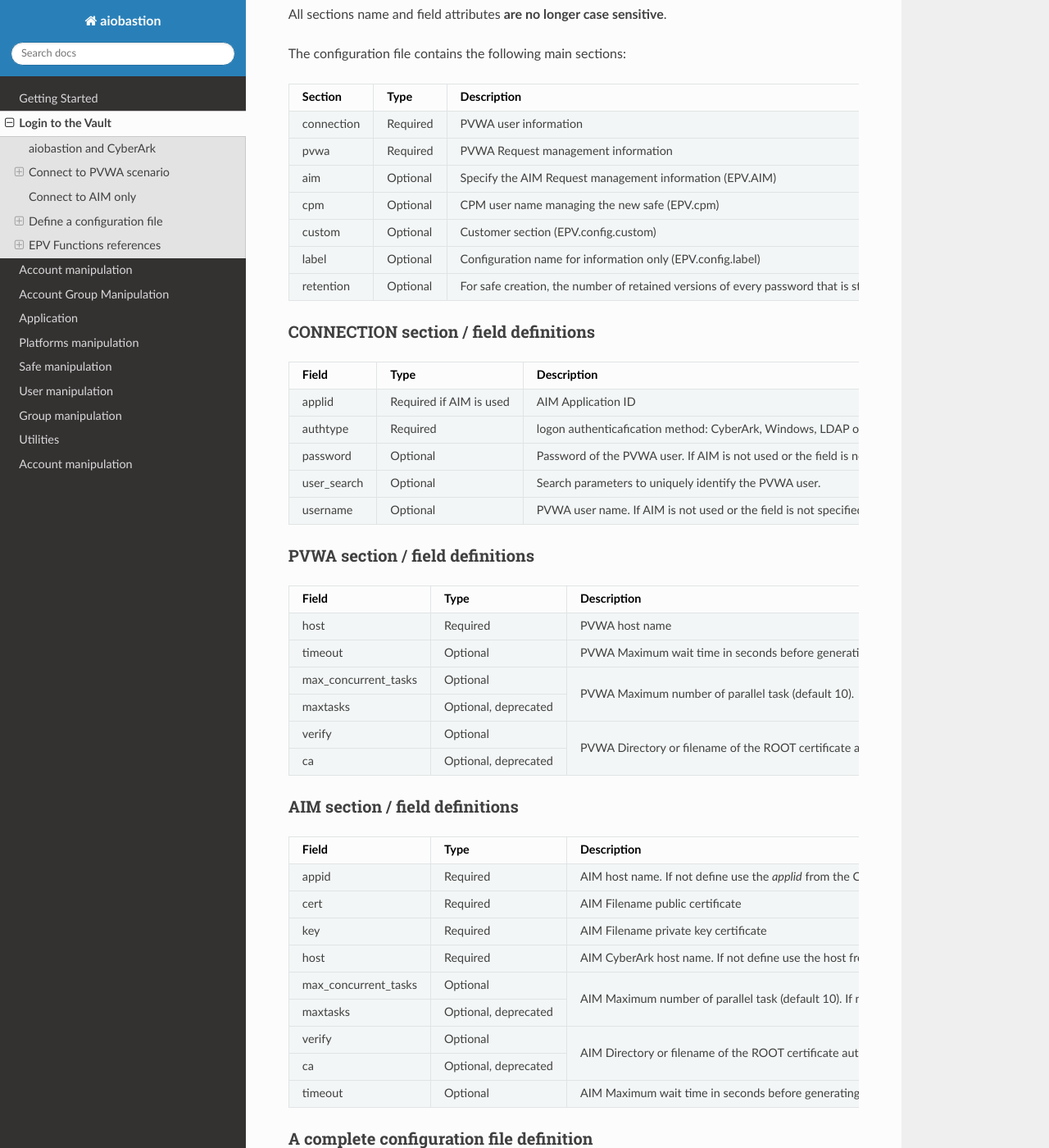
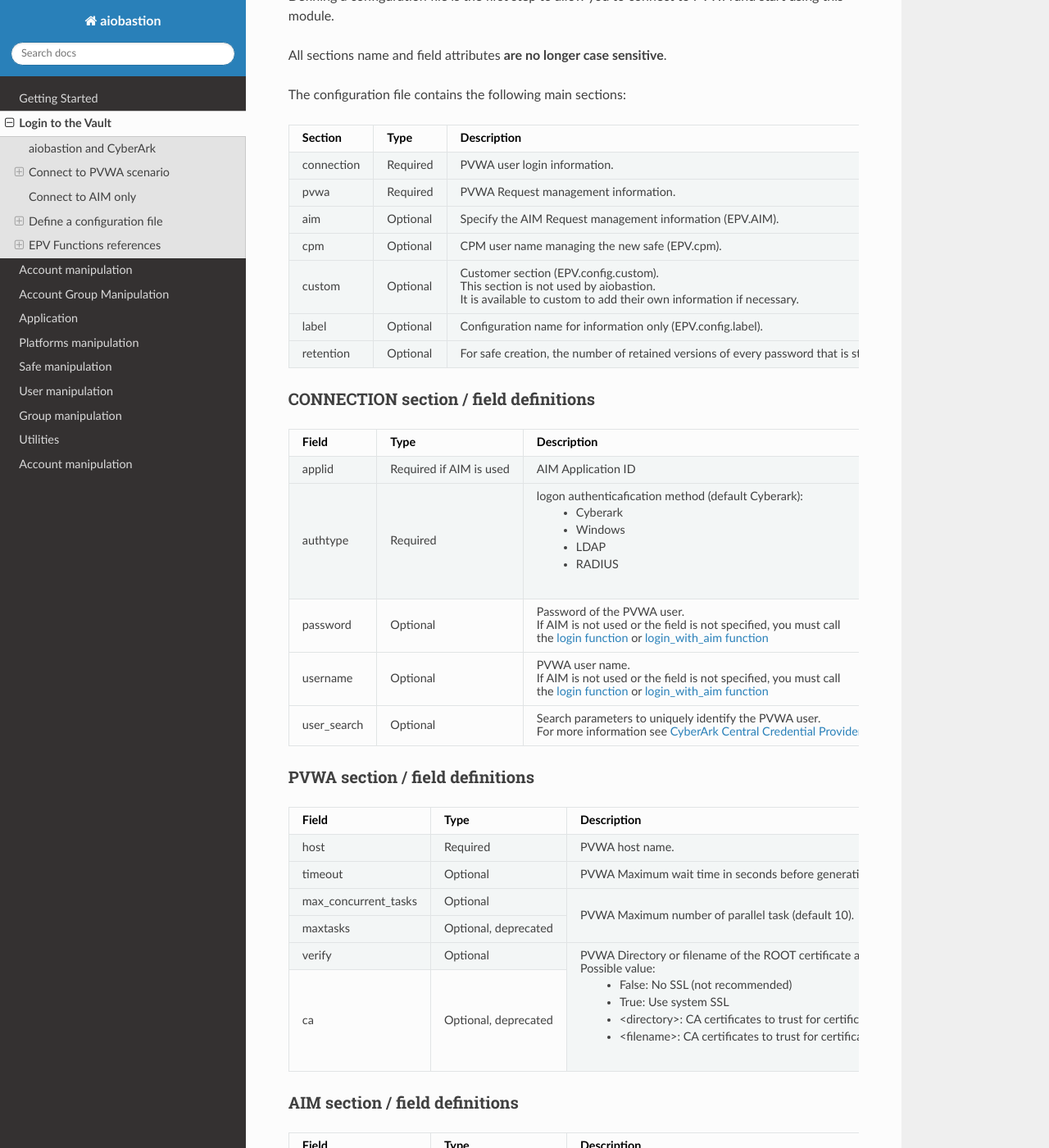
Before and after one commit to safepost/aiobastion, a Sphinx documentation site: the page built from docs/login.rst, in a window 1280 px wide and 1400 px high, scrolled down 7799 px. Shown: the whole window at 82% size. Built offline with Sphinx 7.4.7 and the Read the Docs theme 2.0.0, drawn with Linux system fonts in a browser that asks for light colours; some of the changed text lies outside the part shown.

Commit message:
login doc - easier to read

```diff
--- a/docs/login.rst
+++ b/docs/login.rst
@@ -157,7 +157,7 @@ You can use the `Serialization tools`_ to extract the EPV serialization at any t
         # PVWA serialization definition, you may specify the following information
         pvwa_config = {
             "api_host": "pvwa.mycompany.com",           # (required) API host (eg the PVWA host)
-            "authtype": "LDAP",                         # (optional) Defaults is Cyberark. Acceptable values : Cyberark, Windows, LDAP or Radius
+            "authtype": "LDAP",                         # (optional) Defaults is Cyberark. Acceptable values : Cyberark, Windows, LDAP or RADIUS
             "cpm": "PasswordManager",                   # (optional) CPM to assign to safes, default = "" (no CPM)
             "max_concurrent_tasks": 10,                 # (optional) Maximum number of parallel task (default 10)
             "retention": 10,                            # (optional) Days of retention for objects in safe, default = 10
@@ -230,7 +230,7 @@ For demonstration purpose, AIM serialization is not define here. Otherwise refer
         # PVWA serialization definition, you may specify the following information
         pvwa_config = {
             "api_host": "pvwa.mycompany.com",           # (required) API host (eg the PVWA host)
-            "authtype": "LDAP",                         # (optional) Defaults is Cyberark. Acceptable values : Cyberark, Windows, LDAP or Radius
+            "authtype": "LDAP",                         # (optional) Defaults is Cyberark. Acceptable values : Cyberark, Windows, LDAP or RADIUS
             "cpm": "PasswordManager",                   # (optional) CPM to assign to safes, default = "" (no CPM)
             "max_concurrent_tasks": 10,                 # (optional) Maximum number of parallel task (default 10)
             "retention": 10,                            # (optional) Days of retention for objects in safe, default = 10
@@ -300,7 +300,7 @@ If you need to authenticate with RADIUS challenge / response mode, you need to c
 
     async async def initialize_pvwa():
         pvwa_host = "pvwa.mycompany.com"
-        authtype = "Radius"
+        authtype = "RADIUS"
         username = "PVWAUSER001"
         password = getpass.getpass()
 
@@ -406,19 +409,23 @@ The configuration file contains the following main sections:
 +---------------+-----------+----------------------------------------------------------------------------------------------------------------------+
 | Section       | Type      | Description                                                                                                          +
 +===============+===========+======================================================================================================================+
-| connection    | Required  | PVWA user information                                                                                                +
+| connection    | Required  | PVWA user login information.                                                                                         +
 +---------------+-----------+----------------------------------------------------------------------------------------------------------------------+
-| pvwa          | Required  | PVWA Request management information                                                                                  +
+| pvwa          | Required  | PVWA Request management information.                                                                                 +
 +---------------+-----------+----------------------------------------------------------------------------------------------------------------------+
-| aim           | Optional  | Specify the AIM Request management information (EPV.AIM)                                                             +
+| aim           | Optional  | Specify the AIM Request management information (EPV.AIM).                                                            +
 +---------------+-----------+----------------------------------------------------------------------------------------------------------------------+
-| cpm           | Optional  | CPM user name managing the new safe (EPV.cpm)                                                                        +
+| cpm           | Optional  | CPM user name managing the new safe (EPV.cpm).                                                                       +
 +---------------+-----------+----------------------------------------------------------------------------------------------------------------------+
-| custom        | Optional  | Customer section (EPV.config.custom)                                                                                 +
+| custom        | Optional  | Customer section (EPV.config.custom).                                                                                +
+|               |           |                                                                                                                      +
+|               |           | This section is not used by aiobastion.                                                                              +
+|               |           |                                                                                                                      +
+|               |           | It is available to custom to add their own information if necessary.                                                 +
 +---------------+-----------+----------------------------------------------------------------------------------------------------------------------+
-| label         | Optional  | Configuration name for information only (EPV.config.label)                                                           +
+| label         | Optional  | Configuration name for information only (EPV.config.label).                                                          +
 +---------------+-----------+----------------------------------------------------------------------------------------------------------------------+
-| retention     | Optional  | For safe creation, the number of retained versions of every password that is stored in the Safe. (EPV.retention)     +
+| retention     | Optional  | For safe creation, the number of retained versions of every password that is stored in the Safe (EPV.retention).     +
 +---------------+-----------+----------------------------------------------------------------------------------------------------------------------+
 
 CONNECTION section / field definitions
@@ -428,17 +435,28 @@ CONNECTION section / field definitions
 +===============+=========================+===================================================================================================+
 | applid        | Required if AIM is used | AIM Application ID                                                                                +
 +---------------+-------------------------+---------------------------------------------------------------------------------------------------+
-| authtype      | Required                | logon authenticafication method: CyberArk, Windows, LDAP or Radius (default cyberark)             +
+| authtype      | Required                | logon authenticafication method (default Cyberark):                                               +
+|               |                         |                                                                                                   +
+|               |                         |  - Cyberark                                                                                       +
+|               |                         |  - Windows                                                                                        +
+|               |                         |  - LDAP                                                                                           +
+|               |                         |  - RADIUS                                                                                         +
 +---------------+-------------------------+---------------------------------------------------------------------------------------------------+
 | password      | Optional                | Password of the PVWA user.                                                                        +
-|               |                         | If AIM is not used or the field is not specified, you must call the you must call                 +
+|               |                         |                                                                                                   +
+|               |                         | If AIM is not used or the field is not specified, you must call                                   +
+|               |                         |                                                                                                   +
+|               |                         | the `login function`_ or `login_with_aim function`_                                               +
++---------------+-------------------------+---------------------------------------------------------------------------------------------------+
+| username      | Optional                | PVWA user name.                                                                                   +
+|               |                         |                                                                                                   +
+|               |                         | If AIM is not used or the field is not specified, you must call                                   +
+|               |                         |                                                                                                   +
 |               |                         | the `login function`_ or `login_with_aim function`_                                               +
 +---------------+-------------------------+---------------------------------------------------------------------------------------------------+
 | user_search   | Optional                | Search parameters to uniquely identify the PVWA user.                                             +
-+---------------+-------------------------+---------------------------------------------------------------------------------------------------+
-| username      | Optional                | PVWA user name.                                                                                   +
-|               |                         | If AIM is not used or the field is not specified, you must call the you must call                 +
-|               |                         | the `login function`_ or `login_with_aim function`_                                               +
+|               |                         |                                                                                                   +
+|               |                         | For more information see `CyberArk Central Credential Provider - REST web service`_.              +
 +---------------+-------------------------+---------------------------------------------------------------------------------------------------+
 
 PVWA section / field definitions
@@ -446,7 +464,7 @@ PVWA section / field definitions
 +----------------------+-------------------------+--------------------------------------------------------------------------------------------+
 | Field                | Type                    | Description                                                                                +
 +======================+=========================+============================================================================================+
-| host                 | Required                | PVWA host name                                                                             +
+| host                 | Required                | PVWA host name.                                                                            +
 +----------------------+-------------------------+--------------------------------------------------------------------------------------------+
 | timeout              | Optional                | PVWA Maximum wait time in seconds before generating a timeout (default 30 seconds).        +
 +----------------------+-------------------------+--------------------------------------------------------------------------------------------+
@@ -454,7 +472,14 @@ PVWA section / field definitions
 +----------------------+-------------------------+                                                                                            +
 | maxtasks             | Optional, deprecated    +                                                                                            +
 +----------------------+-------------------------+--------------------------------------------------------------------------------------------+
-| verify               | Optional                | PVWA Directory or filename of the ROOT certificate authority (CA).                         +
+| verify               | Optional                | PVWA Directory or filename of the ROOT certificate authority (CA) (default False).         +
+|                      |                         |                                                                                            +
+|                      |                         | Possible value:                                                                            +
+|                      |                         |                                                                                            +
+|                      |                         |   -  False:         No SSL (not recommended)                                               +
+|                      |                         |   -  True:          Use system SSL                                                         +
+|                      |                         |   -  <directory>:   CA certificates to trust for certificate verification (capath)         +
+|                      |                         |   -  <filename>:    CA certificates to trust for certificate verification (cafile)         +
 +----------------------+-------------------------+                                                                                            +
 | ca                   | Optional, deprecated    +                                                                                            +
 +----------------------+-------------------------+--------------------------------------------------------------------------------------------+
@@ -473,14 +498,23 @@ AIM section / field definitions
 | host                 | Required                | AIM CyberArk host name. If not define use the host from the PVWA section.                  +
 +----------------------+-------------------------+--------------------------------------------------------------------------------------------+
 | max_concurrent_tasks | Optional                | AIM Maximum number of parallel task (default 10).                                          +
+|                      |                         |                                                                                            +
 +----------------------+-------------------------+ If not define use the *max_concurrent_tasks* from the PVWA section.                        +
 | maxtasks             | Optional, deprecated    +                                                                                            +
 +----------------------+-------------------------+--------------------------------------------------------------------------------------------+
-| verify               | Optional                | AIM Directory or filename of the ROOT certificate authority (CA).                          +
-+----------------------+-------------------------+ If not define use the *verify* from the PVWA section.                                      +
+| verify               | Optional                | PVWA Directory or filename of the ROOT certificate authority (CA) (default True).          +
+|                      |                         |                                                                                            +
+|                      |                         | Possible values:                                                                           +
+|                      |                         |                                                                                            +
+|                      |                         |   - True:          Use system SSL                                                          +
+|                      |                         |   - <directory>:   (capath) CA certificates to trust for certificate verification          +
+|                      |                         |   - <filename>:    (cafile) CA certificates to trust for certificate verification          +
+|                      |                         |   - False:         Is not allowed. Switch to True.                                         +
++----------------------+-------------------------+                                                                                            +
 | ca                   | Optional, deprecated    +                                                                                            +
 +----------------------+-------------------------+--------------------------------------------------------------------------------------------+
-| timeout              | Optional                | AIM Maximum wait time in seconds before generating a timeout (default 30 seconds)          +
+| timeout              | Optional                | AIM Maximum wait time in seconds before generating a timeout (default 30 seconds).         +
+|                      |                         |                                                                                            +
 +                      |                         | If not define use the *timeout* from the PVWA section.                                     +
 +----------------------+-------------------------+--------------------------------------------------------------------------------------------+
 
```
Also changed, not shown: other parts of docs/login.rst (+8 -5 lines).
